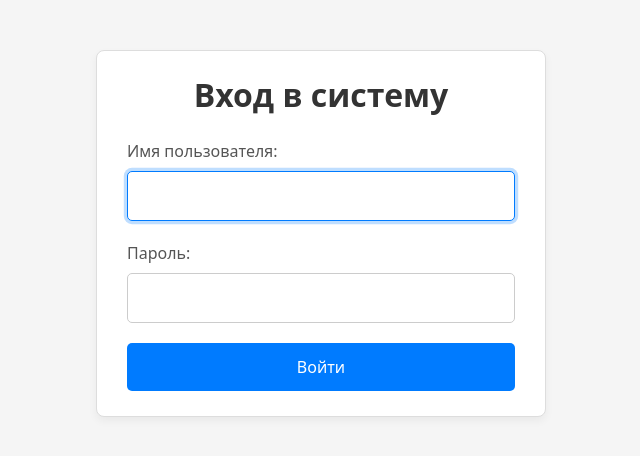
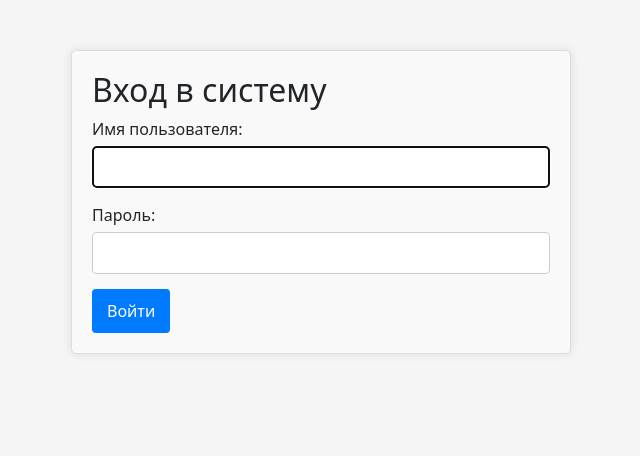
Before and after one commit to Almaxana/DjangoPractice, a Django app: page /login/ in a window 1280 px wide. Shown: the part 59-515 px from the top of the page, without its empty margins (319-959 px from the left). Run offline with Django 5.2, Linux system fonts and the light colour scheme; some libraries are stand-ins or nearby versions.

Commit message:
small fixs

```diff
--- a/timesheet/main/templates/main/home.html
+++ b/timesheet/main/templates/main/home.html
@@ -82,7 +82,6 @@
     </div>
 
     <script>
-        // Define global variables that will be used by imported modules
         window.projectsData = [
             {% for project in projects %}
                 { id: "{{ project.id }}", name: "{{ project.name|escapejs }}" },
--- a/timesheet/main/templates/main/layout.html
+++ b/timesheet/main/templates/main/layout.html
@@ -3,7 +3,7 @@
 <html lang="en">
 <head>
   <meta charset="UTF-8">
-  <title>{% block title %}Мой сайт{% endblock %}</title>
+  <title>{% block title %}TimeSheet{% endblock %}</title>
 
   <link rel="stylesheet" href="https://cdn.jsdelivr.net/npm/bootstrap@5.3.3/dist/css/bootstrap.min.css" integrity="sha384-QWTKZyjpPEjISv5WaRU9OFeRpok6YctnYmDr5pNlyT2bRjXh0JMhjY6hW+ALEwIH" crossorigin="anonymous">
   <link rel="stylesheet" href="https://cdn.jsdelivr.net/npm/@fortawesome/fontawesome-free@6.6.0/css/fontawesome.min.css" integrity="sha384-NvKbDTEnL+A8F/AA5Tc5kmMLSJHUO868P+lDtTpJIeQdGYaUIuLr4lVGOEA1OcMy" crossorigin="anonymous">
@@ -16,7 +16,8 @@
 
   {% block head_extra %}{% endblock %}
 </head>
-<body> <header> {# Обернем header в body для корректной структуры HTML #}
+<body>
+    <header>
         <a href="{% url 'home' %}"><img src="{% static 'main/img/logo.png' %}" class="header-logo"></a>
         {% if user.is_authenticated %}
             <a href="{% url 'logout_page' %}"><img src="{% static 'main/img/account.png' %}" class="account-img" alt="Выход"></a>
@@ -29,6 +30,6 @@
     {% endblock %}
 
 <script src="https://cdn.jsdelivr.net/npm/bootstrap@5.3.3/dist/js/bootstrap.bundle.min.js" integrity="sha384-YvpcrYf0tY3lHB60NNkmXc5s9fDVZLESaAA55NDzOxhy9GkcIdslK1eN7N6jIeHz" crossorigin="anonymous"></script>
-{% block scripts_extra %}{% endblock %}
+
 </body>
 </html>
--- a/timesheet/main/templates/main/login.html
+++ b/timesheet/main/templates/main/login.html
@@ -2,115 +2,10 @@
 {% load static %}
 
 {% block title %}Вход{% endblock %}
-
-{% block head_extra %}
-<style>
-    .login-container {
-        max-width: 450px; /* Немного уже для компактности */
-        margin: 50px auto;
-        padding: 25px 30px; /* Немного больше внутренних отступов */
-        background-color: #ffffff; /* Белый фон */
-        border: 1px solid #ddd; /* Тонкая серая рамка */
-        border-radius: 8px; /* Более скругленные углы */
-        box-shadow: 0 4px 8px rgba(0, 0, 0, 0.05); /* Легкая тень */
-    }
-
-    .login-container h2 {
-        text-align: center;
-        margin-bottom: 25px;
-        color: #333;
-        font-weight: 600; /* Немного жирнее заголовок */
-    }
-
-    .form-group {
-        margin-bottom: 20px; /* Увеличим отступ между группами */
-    }
-
-    .form-group label {
-        display: block;
-        margin-bottom: 8px; /* Отступ под лейблом */
-        font-weight: 500; /* Средняя жирность для лейблов */
-        color: #555;
-    }
-
-    .form-group input[type="text"],
-    .form-group input[type="password"] {
-        width: 100%;
-        padding: 12px 15px; /* Увеличим padding для полей ввода */
-        border: 1px solid #ccc;
-        border-radius: 5px; /* Скругление для полей */
-        box-sizing: border-box; /* Чтобы padding не увеличивал общую ширину */
-        font-size: 16px; /* Чуть крупнее шрифт в полях */
-    }
-    .form-group input[type="text"]:focus,
-    .form-group input[type="password"]:focus {
-        border-color: #007bff; /* Цвет рамки при фокусе */
-        outline: none; /* Убираем стандартный outline */
-        box-shadow: 0 0 0 0.2rem rgba(0, 123, 255, 0.25); /* Тень при фокусе, как в Bootstrap */
-    }
-
-
-    .alert.alert-danger { /* Стили для блока с общей ошибкой */
-        color: #721c24;
-        background-color: #f8d7da;
-        border: 1px solid #f5c6cb;
-        padding: 15px;
-        margin-bottom: 20px;
-        border-radius: 5px;
-        font-size: 0.95em;
-    }
-    .alert.alert-danger p {
-        margin-bottom: 5px;
-    }
-    .alert.alert-danger p:last-child {
-        margin-bottom: 0;
-    }
-
-
-    .error-list { /* Для ошибок отдельных полей */
-        margin-top: 5px;
-    }
-    .error-list small.text-danger {
-        color: #dc3545; /* Ярко-красный для ошибок */
-        font-size: 0.875em;
-    }
-
-
-    .btn.btn-primary { /* Стили для кнопки "Войти" */
-        background-color: #007bff;
-        color: white;
-        padding: 12px 20px; /* Увеличим padding для кнопки */
-        border: none;
-        border-radius: 5px;
-        cursor: pointer;
-        font-size: 16px;
-        font-weight: 500;
-        width: 100%; /* Кнопка на всю ширину */
-        transition: background-color 0.15s ease-in-out; /* Плавный переход для ховера */
-    }
-
-    .btn.btn-primary:hover {
-        background-color: #0056b3;
-    }
-
-    /* Стили для дополнительной информации (если будете добавлять ссылки на регистрацию/сброс) */
-    .login-container p.mt-3 { /* mt-3 - это просто пример класса для отступа сверху */
-        margin-top: 1.5rem; /* Больше отступ */
-        text-align: center;
-        font-size: 0.9em;
-    }
-    .login-container p a {
-        color: #007bff;
-        text-decoration: none;
-    }
-    .login-container p a:hover {
-        text-decoration: underline;
-    }
-</style>
-{% endblock %}
+{% block styles %}<link rel="stylesheet" href="{% static 'main/css/auth.css' %}">{% endblock %}
 
 {% block content %}
-<div class="container login-container"> {# Класс login-container теперь будет использован стилями #}
+<div class="container login-container">
     <h2>Вход в систему</h2>
 
     {% if form.errors %}
--- a/timesheet/main/templates/main/logout_page.html
+++ b/timesheet/main/templates/main/logout_page.html
@@ -1,6 +1,6 @@
 {% extends "main/layout.html" %}
 
-{% block title %}Выход из системы{% endblock %}
+{% block title %}Выход{% endblock %}
 
 {% block content %}
 <div class="container mt-5">
```
Lines whose indentation alone changed are shown as unchanged.
